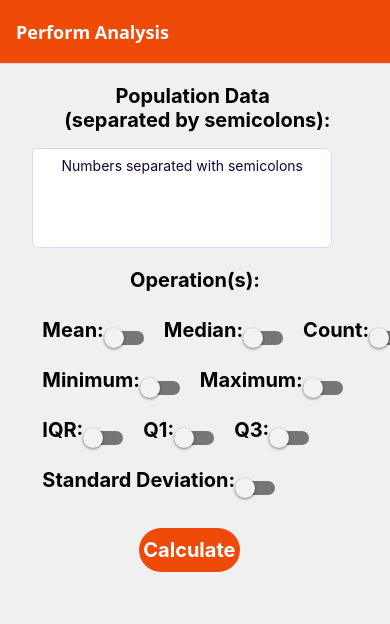
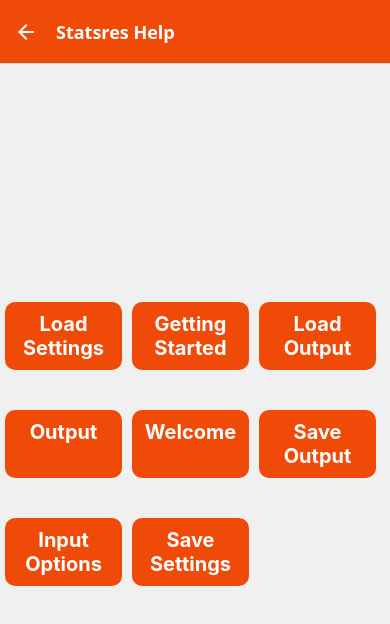
Before and after one commit to daveajlee/statsres, a React Native app: screen /HelpScreen in a window 390 px wide. Shown: the top 624 px of the page. Built offline with nearby package versions, Linux system fonts and the light colour scheme; some icons are missing.

Commit message:
Add help screen and output options with coming soon boxes

```diff
--- a/App.tsx
+++ b/App.tsx
@@ -10,11 +10,12 @@ import { SafeAreaProvider } from 'react-native-safe-area-context';
 import InputScreen from './screens/InputScreen';
 import OutputScreen from './screens/OutputScreen';
 import SettingsScreen from './screens/SettingsScreen';
+import HelpScreen from './screens/HelpScreen';
 
 import { createNativeStackNavigator } from '@react-navigation/native-stack';
 import { NavigationContainer, DefaultTheme, DarkTheme } from '@react-navigation/native';
 import { useNavigation } from '@react-navigation/native';
-import { Appearance, View } from 'react-native';
+import { Alert, Appearance, View } from 'react-native';
 import IconButton from './components/IconButton';
 
 // Define stack navigation
@@ -59,10 +60,10 @@ function App() {
           <Stack.Screen name="InputScreen" component={InputScreen} options={{ title: 'Perform Analysis',
             headerRight: () => <View style={{flexDirection: 'row'}}>
                 <View>
-                    <IconButton onPress={() => navigation.navigate('LoadScreen')} iconName='folder-open-outline' color="white" />
+                    <IconButton onPress={() => Alert.alert("Coming Soon!", "Not yet available!")} iconName='folder-open-outline' color="white" />
                 </View>
                 <View style={{marginLeft: 10}}>
-                    <IconButton onPress={() => navigation.navigate('SaveScreen')} iconName='save-outline' color="white" />
+                    <IconButton onPress={() => Alert.alert("Coming Soon!", "Not yet available!")} iconName='save-outline' color="white" />
                 </View>
                 <View style={{marginLeft: 10}}>
                     <IconButton onPress={() => navigation.navigate('HelpScreen')} iconName='help-circle-outline' color="white" />
@@ -72,7 +73,17 @@ function App() {
                 </View>
               </View>
            }} />
-          <Stack.Screen name="OutputScreen" component={OutputScreen} options={{ title: 'Output' }} />
+          <Stack.Screen name="OutputScreen" component={OutputScreen} options={{ title: 'Output',
+            headerRight: () => <View style={{flexDirection: 'row'}}>
+                <View style={{marginLeft: 10}}>
+                    <IconButton onPress={() => navigation.navigate('HelpScreen')} iconName='help-circle-outline' color="white" />
+                </View>
+                <View style={{marginLeft: 10}}>
+                    <IconButton onPress={() => navigation.navigate('SettingsScreen')} iconName='settings-outline' color="white" />
+                </View>
+              </View>
+           }} />
+           <Stack.Screen name="HelpScreen" component={HelpScreen} options={{ title: 'Statsres Help' }} />
           <Stack.Screen name="SettingsScreen" component={SettingsScreen} options={{ title: 'Settings' }} />
       </Stack.Navigator>
     );
--- /dev/null
+++ b/screens/HelpScreen.tsx
@@ -0,0 +1,84 @@
+import { Alert, Appearance, SafeAreaView, ScrollView, StyleSheet, Text, TouchableOpacity, View } from "react-native";
+
+export default function HelpScreen() {
+
+    const colorScheme = Appearance.getColorScheme();
+
+    /**
+     * Display the screen to the user.
+     */
+    return (
+        <SafeAreaView style={[styles.safeContainer, colorScheme === 'dark' ? styles.darkBackground : styles.lightBackground]}>
+            <ScrollView contentContainerStyle={[styles.container, colorScheme === 'dark' ? styles.darkBackground : styles.lightBackground]}>
+                <View style={styles.buttonContainer}>
+                    <TouchableOpacity style={styles.button} onPress={() => Alert.alert("Coming Soon!", "Not yet available!")}>
+                        <Text style={styles.buttonText}>Load Settings</Text>
+                    </TouchableOpacity>
+                    <TouchableOpacity style={styles.button} onPress={() => Alert.alert("Coming Soon!", "Not yet available!")}>
+                        <Text style={styles.buttonText}>Getting Started</Text>
+                    </TouchableOpacity>
+                    <TouchableOpacity style={styles.button} onPress={() => Alert.alert("Coming Soon!", "Not yet available!")}>
+                        <Text style={styles.buttonText}>Load Output</Text>
+                    </TouchableOpacity>
+                </View>
+                <View style={styles.buttonContainer}>
+                    <TouchableOpacity style={styles.button} onPress={() => Alert.alert("Coming Soon!", "Not yet available!")}>
+                        <Text style={styles.buttonText}>Output</Text>
+                    </TouchableOpacity>
+                    <TouchableOpacity style={styles.button} onPress={() => Alert.alert("Coming Soon!", "Not yet available!")}>
+                        <Text style={styles.buttonText}>Welcome</Text>
+                    </TouchableOpacity>
+                    <TouchableOpacity style={styles.button} onPress={() => Alert.alert("Coming Soon!", "Not yet available!")}>
+                        <Text style={styles.buttonText}>Save Output</Text>
+                    </TouchableOpacity>
+                </View>
+                <View style={styles.buttonContainer}>
+                    <TouchableOpacity style={styles.button} onPress={() => Alert.alert("Coming Soon!", "Not yet available!")}>
+                        <Text style={styles.buttonText}>Input Options</Text>
+                    </TouchableOpacity>
+                    <TouchableOpacity style={styles.button} onPress={() => Alert.alert("Coming Soon!", "Not yet available!")}>
+                        <Text style={styles.buttonText}>Save Settings</Text>
+                    </TouchableOpacity>
+                </View>
+            </ScrollView>
+        </SafeAreaView>
+    );
+}
+
+const styles = StyleSheet.create({
+    safeContainer: {
+        flex: 1,
+    },
+    darkBackground: {
+        backgroundColor: 'black',
+    },
+    lightBackground: {
+        backgroundColor: '#F0F0F0',
+    },
+    container: {
+        flex: 1,
+        alignItems: 'center',
+        justifyContent: 'center',
+    },
+    buttonContainer: {
+        marginTop: 10,
+        flexDirection: 'row',
+        width: '100%',
+    },
+    button: {
+        alignItems: 'center',
+        backgroundColor: 'rgb(240, 74, 9)',
+        width: '30%',
+        padding: 10,
+        marginBottom: 30,
+        marginLeft: 5,
+        marginRight: 5,
+        borderRadius: 10,
+    },
+    buttonText: {
+        color: 'white',
+        fontSize: 20,
+        fontWeight: 'bold',
+        textAlign: 'center',
+    },
+});
--- a/screens/OutputScreen.tsx
+++ b/screens/OutputScreen.tsx
@@ -1,4 +1,4 @@
-import { Appearance, Image, ScrollView, StyleSheet, Text, TouchableOpacity, View } from 'react-native';
+import { Alert, Appearance, ScrollView, StyleSheet, Text, TouchableOpacity, View } from 'react-native';
 import { useNavigation } from '@react-navigation/native';
 import { SafeAreaView } from 'react-native-safe-area-context';
 import OperationResult from '../components/OperationResult';
@@ -16,17 +16,23 @@ export default function OutputScreen({route}: OutputScreenProps) {
 
     const colorScheme = Appearance.getColorScheme();
 
-    const logoImage = require('./../assets/images/logo-1024.png');
-
     const navigation = useNavigation<NavigationStackParams>();
 
     console.log('OutputScreen: Mean is ' + route.params.mean);
 
     /**
-     * Attempt to activate the user with the code supplied.
+     * Run a new analysis, navigating back to the input screen.
      */
     function newHandler() {
         navigation.navigate('InputScreen');
+    }
+
+    function saveOutputHandler() {
+        Alert.alert("Coming Soon!", "Not yet available!");
+    }
+
+    function loadOutputHandler() {
+        Alert.alert("Coming Soon!", "Not yet available!");
     }
 
     /**
@@ -35,10 +41,6 @@ export default function OutputScreen({route}: OutputScreenProps) {
     return (
       <SafeAreaView style={styles.safeContainer}>
         <ScrollView contentContainerStyle={[styles.container, colorScheme === 'dark' ? styles.darkBackground : styles.lightBackground]}>
-            <Image style={styles.logo} source={logoImage}/>
-            <View style={styles.headerContainer}>
-                <Text style={[styles.headerText, colorScheme === 'dark' ? styles.darkText : styles.lightText]}>Output</Text>
-            </View>
             { route.params.calculateMean && <OperationResult label="Mean" value={route.params.mean} /> }
             { route.params.calculateMedian && <OperationResult label="Median" value={route.params.median} /> }
             { route.params.calculateCount && <OperationResult label="Count" value={route.params.count} /> }
@@ -51,6 +53,12 @@ export default function OutputScreen({route}: OutputScreenProps) {
             <View style={styles.buttonContainer}>
                 <TouchableOpacity style={styles.button} onPress={newHandler}>
                     <Text style={styles.buttonText}>New Analysis</Text>
+                </TouchableOpacity>
+                <TouchableOpacity style={styles.button} onPress={saveOutputHandler}>
+                    <Text style={styles.buttonText}>Save Output</Text>
+                </TouchableOpacity>
+                <TouchableOpacity style={styles.button} onPress={loadOutputHandler}>
+                    <Text style={styles.buttonText}>Load Another Output</Text>
                 </TouchableOpacity>
             </View>
           </ScrollView>
@@ -139,14 +147,17 @@ const styles = StyleSheet.create({
     },
     buttonContainer: {
         marginTop: 20,
-        flexDirection: 'row',
+        flexDirection: 'column',
+        width: '100%',
     },
     button: {
         alignItems: 'center',
-        backgroundColor: '#e72f41ff',
+        backgroundColor: 'rgb(240, 74, 9)',
         width: '90%',
         padding: 10,
         marginBottom: 30,
+        marginLeft: 20,
+        marginRight: 20,
         borderRadius: 50,
     },
     buttonText: {
```
